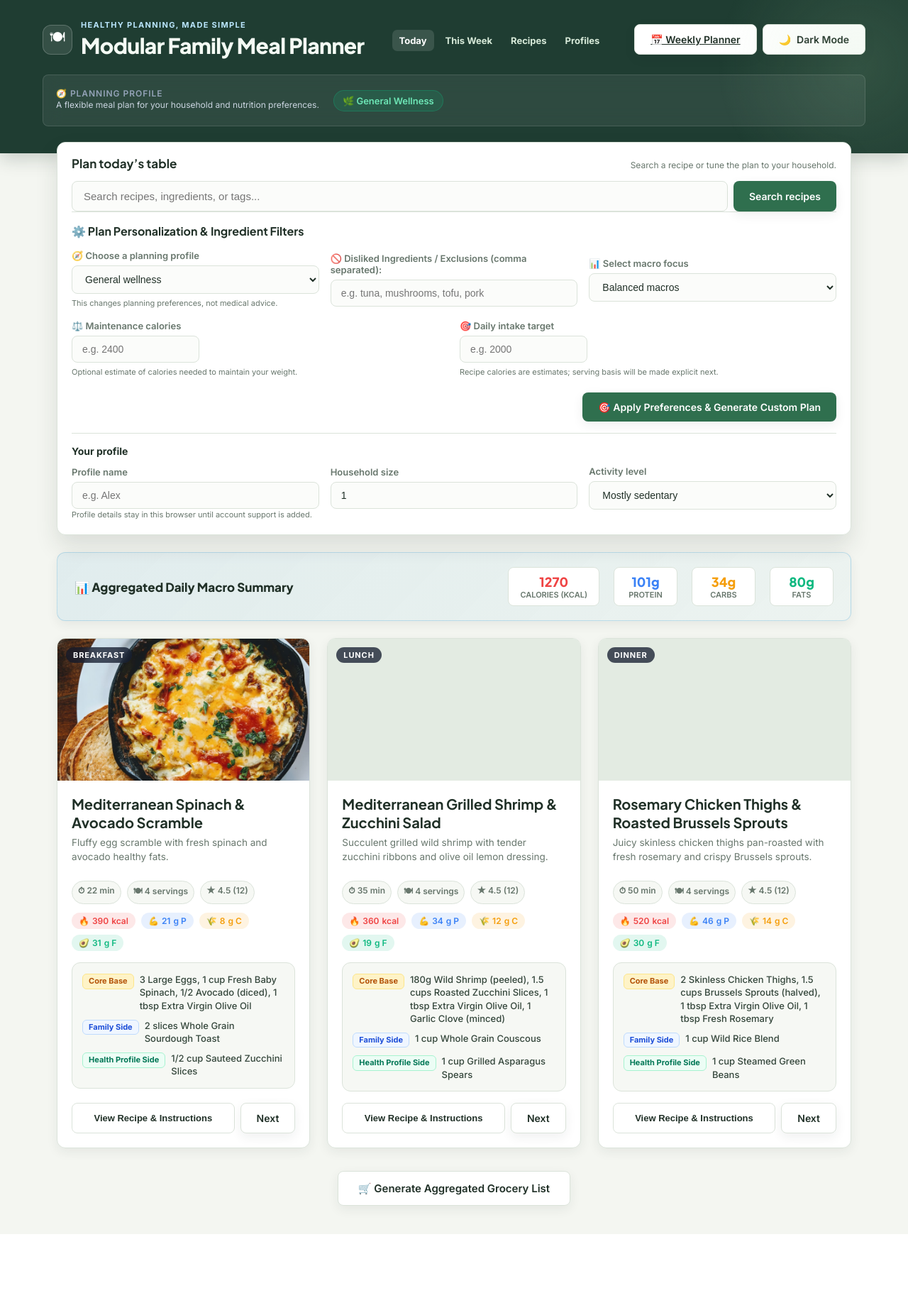
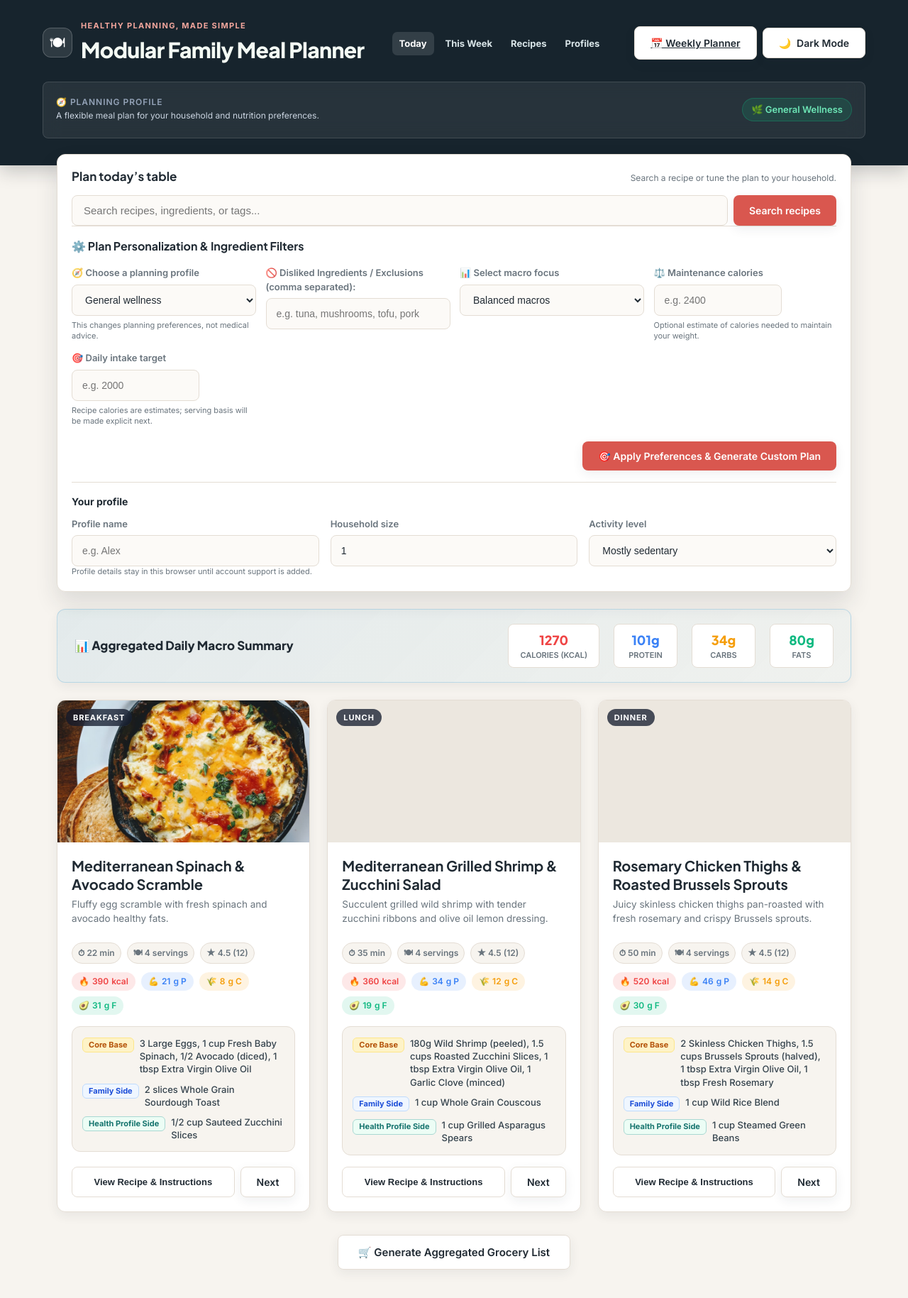
Before and after one commit to Llewellyn0801/MealPlanner, a FastAPI app: page / in a window 1280 px wide. Shown: the whole page at 71% size. Before the commit the page ends 1739 px from the top, so only its background shows below. Run offline with FastAPI, Linux system fonts and the light colour scheme; data comes from the database, SQL or seed files in the repository.

Commit message:
Refresh meal planner UI palette

```diff
--- a/src/meal_planner/templates/index.html
+++ b/src/meal_planner/templates/index.html
@@ -17,21 +17,21 @@
     <link href="https://fonts.googleapis.com/css2?family=Inter:wght@300;400;500;600;700&family=Plus+Jakarta+Sans:wght@600;700;800&display=swap" rel="stylesheet">
     <style>
         :root {
-            --primary: #2f6f4e;
-            --primary-hover: #24583d;
-            --bg-gradient: #1f3d32;
-            --body-bg: #f4f6f1;
+            --primary: #d9574f;
+            --primary-hover: #b9433d;
+            --bg-gradient: #17242d;
+            --body-bg: #f7f4ef;
             --card-bg: #ffffff;
-            --text-main: #203027;
-            --text-muted: #68776d;
-            --text-subtle: #526158;
-            --text-body: #34463b;
-            --border-color: #dbe3da;
-            --input-bg: #fbfcfa;
-            --hover-surface: #edf3ed;
-            --muted-surface: #f6f8f4;
-            --muted-surface-border: #dbe3da;
-            --image-placeholder-bg: #e3ebe2;
+            --text-main: #202a33;
+            --text-muted: #69747d;
+            --text-subtle: #53616b;
+            --text-body: #35434d;
+            --border-color: #e4ddd4;
+            --input-bg: #fcfaf7;
+            --hover-surface: #f8ece8;
+            --muted-surface: #f7f4ef;
+            --muted-surface-border: #e4ddd4;
+            --image-placeholder-bg: #ece7df;
             --tip-bg: #fffbe6;
             --tip-border: #ffe58f;
             --tip-text: #8c6b00;
@@ -39,36 +39,37 @@
             --grocery-item-border: #f1f5f9;
             --grocery-checked-text: #94a3b8;
             --user-badge-bg: #ecfdf5;
-            --user-badge-color: #047857;
-            --user-badge-border: #a7f3d0;
+            --user-badge-color: #17756f;
+            --user-badge-border: #a9d8d2;
             --family-badge-bg: #eff6ff;
             --family-badge-color: #1d4ed8;
             --family-badge-border: #bfdbfe;
             --core-badge-bg: #fef3c7;
             --core-badge-color: #b45309;
             --core-badge-border: #fde68a;
-            --shadow-sm: 0 5px 16px rgba(32, 48, 39, 0.07);
-            --shadow-lg: 0 16px 32px rgba(32, 48, 39, 0.12);
+            --shadow-sm: 0 5px 16px rgba(32, 42, 51, 0.07);
+            --shadow-lg: 0 16px 32px rgba(32, 42, 51, 0.12);
             --radius-lg: 12px;
             --radius-md: 8px;
+            --focus-ring: rgba(217, 87, 79, 0.28);
         }
 
         html[data-theme="dark"] {
-            --primary: #8bc69a;
-            --primary-hover: #a6d8b0;
-            --bg-gradient: #12291f;
-            --body-bg: #101b15;
-            --card-bg: #17271e;
-            --text-main: #edf5ee;
-            --text-muted: #aabcae;
-            --text-subtle: #d2e2d5;
-            --text-body: #d2e2d5;
-            --border-color: #2b4433;
-            --input-bg: #1d3024;
-            --hover-surface: #243b2b;
-            --muted-surface: #1d3024;
-            --muted-surface-border: #2b4433;
-            --image-placeholder-bg: #243b2b;
+            --primary: #f07b6e;
+            --primary-hover: #ff9588;
+            --bg-gradient: #101a22;
+            --body-bg: #111a21;
+            --card-bg: #1a2730;
+            --text-main: #f4f1eb;
+            --text-muted: #acb5b8;
+            --text-subtle: #d6d8d3;
+            --text-body: #d6d8d3;
+            --border-color: #33434d;
+            --input-bg: #202f38;
+            --hover-surface: #2d3038;
+            --muted-surface: #202b33;
+            --muted-surface-border: #33434d;
+            --image-placeholder-bg: #2b3740;
             --tip-bg: #2a2410;
             --tip-border: #4d3f10;
             --tip-text: #fbbf24;
@@ -76,8 +77,8 @@
             --grocery-item-border: #253248;
             --grocery-checked-text: #64748b;
             --user-badge-bg: rgba(16, 185, 129, 0.15);
-            --user-badge-color: #6ee7b7;
-            --user-badge-border: rgba(16, 185, 129, 0.35);
+            --user-badge-color: #78d5ca;
+            --user-badge-border: rgba(74, 190, 179, 0.35);
             --family-badge-bg: rgba(59, 130, 246, 0.15);
             --family-badge-color: #93c5fd;
             --family-badge-border: rgba(59, 130, 246, 0.35);
@@ -86,6 +87,7 @@
             --core-badge-border: rgba(245, 158, 11, 0.35);
             --shadow-sm: 0 5px 16px rgba(0, 0, 0, 0.22);
             --shadow-lg: 0 16px 32px rgba(0, 0, 0, 0.32);
+            --focus-ring: rgba(240, 123, 110, 0.42);
         }
 
         * {
@@ -103,6 +105,22 @@
             color: var(--text-main);
             min-height: 100vh;
             transition: background 0.2s ease, color 0.2s ease;
+            line-height: 1.5;
+        }
+
+        button,
+        input,
+        select,
+        a {
+            -webkit-tap-highlight-color: transparent;
+        }
+
+        button:focus-visible,
+        input:focus-visible,
+        select:focus-visible,
+        a:focus-visible {
+            outline: 3px solid var(--focus-ring);
+            outline-offset: 2px;
         }
 
         /* HEADER & HERO */
@@ -110,21 +128,13 @@
             background: var(--bg-gradient);
             color: #ffffff;
             padding: 28px 20px 38px;
-            box-shadow: 0 8px 24px rgba(21, 45, 34, 0.2);
+            box-shadow: 0 8px 24px rgba(16, 26, 34, 0.22);
             position: relative;
             overflow: hidden;
         }
 
         .hero-header::after {
-            content: '';
-            position: absolute;
-            top: -50%;
-            right: -10%;
-            width: 400px;
-            height: 400px;
-            background: radial-gradient(circle, rgba(169, 214, 166, 0.14) 0%, rgba(255,255,255,0) 70%);
-            border-radius: 50%;
-            pointer-events: none;
+            display: none;
         }
 
         .header-container {
@@ -160,7 +170,7 @@
 
         .brand-kicker {
             margin: 0 0 3px;
-            color: #bae6fd;
+            color: #f3a69d;
             font-size: 11px;
             font-weight: 800;
             letter-spacing: 0.12em;
@@ -184,7 +194,7 @@
         .primary-nav a {
             padding: 7px 10px;
             border-radius: 7px;
-            color: #d7ead9;
+            color: #d9e5e8;
             font-size: 13px;
             font-weight: 700;
             text-decoration: none;
@@ -216,6 +226,10 @@
             align-items: center;
             gap: 20px;
             flex-wrap: wrap;
+        }
+
+        .health-profile-card > div:first-child {
+            flex: 1 1 280px;
         }
 
         .profile-label {
@@ -322,10 +336,10 @@
         }
 
         .pref-row {
-            display: flex;
-            flex-wrap: wrap;
-            gap: 16px;
-            align-items: center;
+            display: grid;
+            grid-template-columns: repeat(auto-fit, minmax(220px, 1fr));
+            gap: 14px 16px;
+            align-items: start;
         }
 
         .pref-group {
@@ -345,11 +359,16 @@
         .input-text {
             width: 100%;
             padding: 10px 14px;
+            min-height: 44px;
             border: 1px solid var(--border-color);
             border-radius: var(--radius-md);
             font-size: 14px;
             background: var(--input-bg);
             color: var(--text-main);
+        }
+
+        #dislikes-input {
+            height: 44px;
         }
 
         .checkbox-group {
@@ -367,6 +386,7 @@
             align-items: center;
             gap: 6px;
             cursor: pointer;
+            min-height: 44px;
         }
 
         .checkbox-label input {
@@ -618,6 +638,10 @@
             display: grid;
             grid-template-columns: repeat(auto-fit, minmax(320px, 1fr));
             gap: 24px;
+        }
+
+        .meal-card {
+            min-width: 0;
         }
 
         .meal-card {
```
Also changed, not shown: src/meal_planner/templates/manage_recipes.html (+8 -8 lines), src/meal_planner/templates/profile.html (+14 -5 lines), src/meal_planner/templates/search.html (+10 -10 lines), src/meal_planner/templates/weekly.html (+18 -18 lines).
